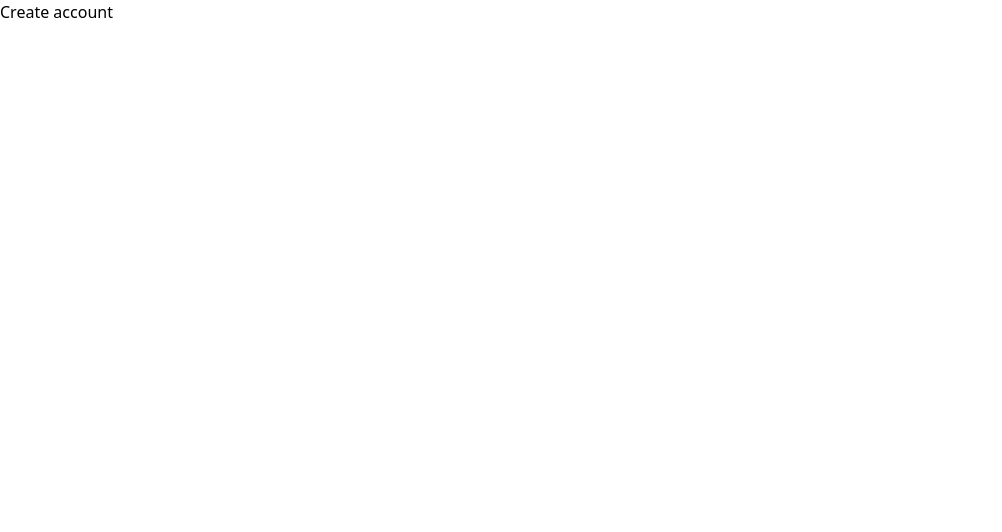
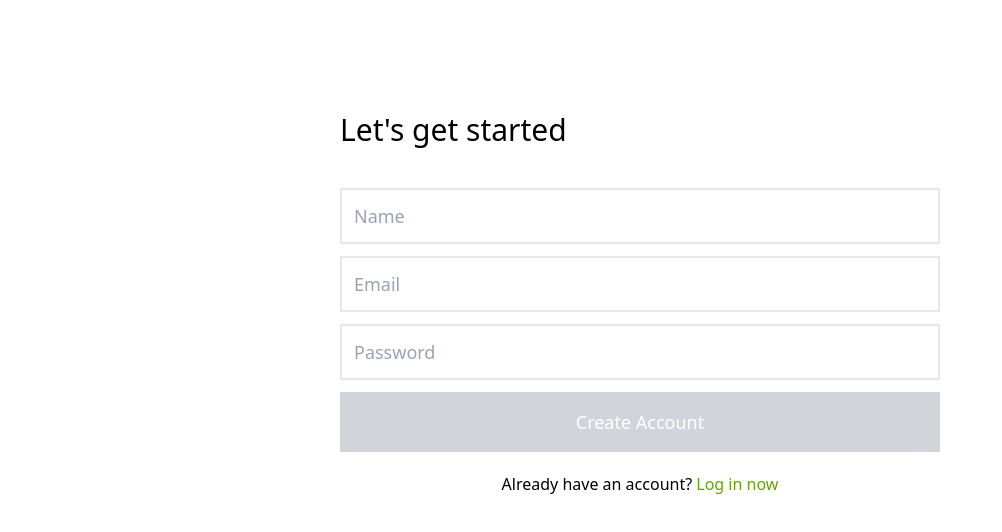
Before and after one commit to Blueblack319/account-manager-frontend, a React (Create React App) app: page /create-account in a window 1280 px wide. Shown: the top 532 px of the page, without its empty margins (0-1002 px from the left). Built offline with nearby package versions, Linux system fonts and the light colour scheme.

Commit message:
Create user

```diff
--- a/src/context/authContext.tsx
+++ b/src/context/authContext.tsx
@@ -15,7 +15,7 @@ import {
   AuthActionType,
   LoginResponse,
   User,
-} from '../interfaces/auth.interface';
+} from '../types/auth.interface';
 
 // initial state for the useReducer hook
 const initialState: IAuthState = {
--- a/src/pages/create-account.tsx
+++ b/src/pages/create-account.tsx
@@ -1,3 +1,202 @@
+import React, { useState } from 'react';
+import { Helmet } from 'react-helmet-async';
+import { useForm } from 'react-hook-form';
+import { Link, useNavigate } from 'react-router-dom';
+import { Button } from '../components/button';
+import { FormError } from '../components/form-error';
+
+interface CreateAccountResponse {
+  token: string;
+}
+
+interface ICreateAccountForm {
+  email: string;
+  name: string;
+  password: string;
+}
+
 export const CreateAccount = () => {
-  return <h1>Create account</h1>;
+  const [errorMsg, setErrorMsg] = useState('');
+  const {
+    register,
+    getValues,
+    handleSubmit,
+    formState: { isSubmitting, isSubmitted, errors, isValid },
+  } = useForm<ICreateAccountForm>({
+    mode: 'onChange',
+  });
+  const navigate = useNavigate();
+  // const onCompleted = (data: createAccountMutation) => {
+  //   const {
+  //     createAccount: { ok },
+  //   } = data;
+  //   if (ok) {
+  //     alert('Account Created! Log in now!');
+  //     navigate('/');
+  //   }
+  // };
+  // const [
+  //   createAccountMutation,
+  //   { loading, data: createAccountMutationResult },
+  // ] = useMutation<createAccountMutation, createAccountMutationVariables>(
+  //   CREATE_ACCOUNT_MUTATION,
+  //   {
+  //     onCompleted,
+  //   }
+  // );
+  const signin = async (
+    name: string,
+    email: string,
+    password: string
+  ): Promise<CreateAccountResponse | null> => {
+    try {
+      const data = JSON.stringify({ name, email, password });
+      const response = await fetch(
+        `${process.env.REACT_APP_API_URL}/user/register`,
+        {
+          method: 'POST',
+          mode: 'cors',
+          headers: {
+            'Content-Type': 'application/json',
+          },
+          body: data,
+        }
+      );
+      if (response && response.status === 200) {
+        const responseData = await response.json();
+        if (responseData) {
+          return {
+            token: responseData.token,
+          };
+        } else {
+          throw new Error('Token data not found');
+        }
+      }
+      return null;
+    } catch (e: Error | any) {
+      throw new Error(e.message || 'Create an account failed');
+    }
+  };
+  const onSubmit = () => {
+    if (!isSubmitting && isSubmitted) {
+      const { name, email, password } = getValues();
+      try {
+        if (!(name && email && password)) {
+          throw new Error('Cannot submit');
+        }
+        signin(name, email, password);
+        navigate('/');
+      } catch (e: Error | any) {
+        setErrorMsg(e.message);
+        console.log(e);
+      }
+    }
+  };
+
+  return (
+    <div className="h-screen flex items-center flex-col mt-10 lg:mt-28">
+      <Helmet>
+        <title>Create Account | Nuber Eats</title>
+      </Helmet>
+      <div className="w-full max-w-screen-sm flex flex-col px-5 items-center">
+        <h4 className="w-full font-medium text-left text-3xl mb-5">
+          Let's get started
+        </h4>
+        <form
+          onSubmit={handleSubmit(onSubmit)}
+          className="grid gap-3 mt-5 w-full mb-5"
+        >
+          <input
+            {...register('name', { required: 'Name is required' })}
+            required
+            name="name"
+            type="string"
+            placeholder="Name"
+            className="input"
+          />
+          {errors.password?.message && (
+            <FormError errorMessage={errors.password?.message} />
+          )}
+          <input
+            {...register('email', {
+              required: 'Email is required',
+              pattern:
+                /^(([^<>()[\]\\.,;:\s@"]+(\.[^<>()[\]\\.,;:\s@"]+)*)|(".+"))@((\[[0-9]{1,3}\.[0-9]{1,3}\.[0-9]{1,3}\.[0-9]{1,3}])|(([a-zA-Z\-0-9]+\.)+[a-zA-Z]{2,}))$/,
+            })}
+            name="email"
+            required
+            type="email"
+            placeholder="Email"
+            className="input"
+          />
+          {errors.email?.message && (
+            <FormError errorMessage={errors.email?.message} />
+          )}
+          {errors.email?.type === 'pattern' && (
+            <FormError errorMessage={'Please enter a valid email'} />
+          )}
+          <input
+            {...register('password', { required: 'Password is required' })}
+            required
+            name="password"
+            type="password"
+            placeholder="Password"
+            className="input"
+          />
+          {errors.password?.message && (
+            <FormError errorMessage={errors.password?.message} />
+          )}
+
+          {/* 스타일을 만들때 필요함*/}
+          {/* <label
+            htmlFor="checked-toggle"
+            className="inline-flex relative items-center cursor-pointer"
+          >
+            <input
+              type="checkbox"
+              id="checked-toggle"
+              className="sr-only peer"
+              {...register('isAnonym', {
+                required: 'Selecting anonymity is required',
+              })}
+            />
+            <div className="w-11 h-6 bg-gray-200 rounded-full peer peer-focus:ring-4 peer-focus:ring-blue-300 dark:peer-focus:ring-blue-800 dark:bg-gray-700 peer-checked:after:translate-x-full peer-checked:after:border-white after:content-[''] after:absolute after:top-0.5 after:left-[2px] after:bg-white after:border-gray-300 after:border after:rounded-full after:h-5 after:w-5 after:transition-all dark:border-gray-600 peer-checked:bg-blue-600"></div>
+            <span className="ml-3 text-sm font-medium text-gray-900 dark:text-gray-300">
+              익명으로 하시겠습니까?
+            </span>
+          </label>
+          <label
+            htmlFor="checked-toggle"
+            className="inline-flex relative items-center cursor-pointer"
+          >
+            <input
+              type="checkbox"
+              id="checked-toggle"
+              className="sr-only peer"
+              {...register('isShared', {
+                required: 'Selecting shared option is required',
+              })}
+            />
+            <div className="w-11 h-6 bg-gray-200 rounded-full peer peer-focus:ring-4 peer-focus:ring-blue-300 dark:peer-focus:ring-blue-800 dark:bg-gray-700 peer-checked:after:translate-x-full peer-checked:after:border-white after:content-[''] after:absolute after:top-0.5 after:left-[2px] after:bg-white after:border-gray-300 after:border after:rounded-full after:h-5 after:w-5 after:transition-all dark:border-gray-600 peer-checked:bg-blue-600"></div>
+            <span className="ml-3 text-sm font-medium text-gray-900 dark:text-gray-300">
+              공유 하시겠습니까?
+            </span>
+          </label> */}
+
+          <Button
+            canClick={isValid}
+            loading={false}
+            actionText={'Create Account'}
+          />
+          {errorMsg && <FormError errorMessage={errorMsg} />}
+        </form>
+        <div>
+          Already have an account?{' '}
+          <Link to="/" className="text-lime-600 hover:underline">
+            Log in now
+          </Link>
+        </div>
+      </div>
+    </div>
+  );
 };
--- a/src/pages/signin.tsx
+++ b/src/pages/signin.tsx
@@ -1,4 +1,4 @@
-import React, { useState } from 'react';
+import React from 'react';
 import { Button } from '../components/button';
 import { FormError } from '../components/form-error';
 import { Link } from 'react-router-dom';
@@ -43,7 +43,7 @@ export const Signin = () => {
         <title>Login | Nuber Eats</title>
       </Helmet>
       <div className="w-full max-w-screen-sm flex flex-col px-5 items-center">
-        <h4 className="w-full text-center font-medium text-3xl mb-5">
+        <h4 className="w-full text-left font-medium text-3xl mb-5">
           Welcome back
         </h4>
         <form
```
Also changed, not shown: src/types/auth.interface.ts (renamed from src/interfaces/auth.interface.ts), 1 other file (tests, documents, lock files or other folders).
